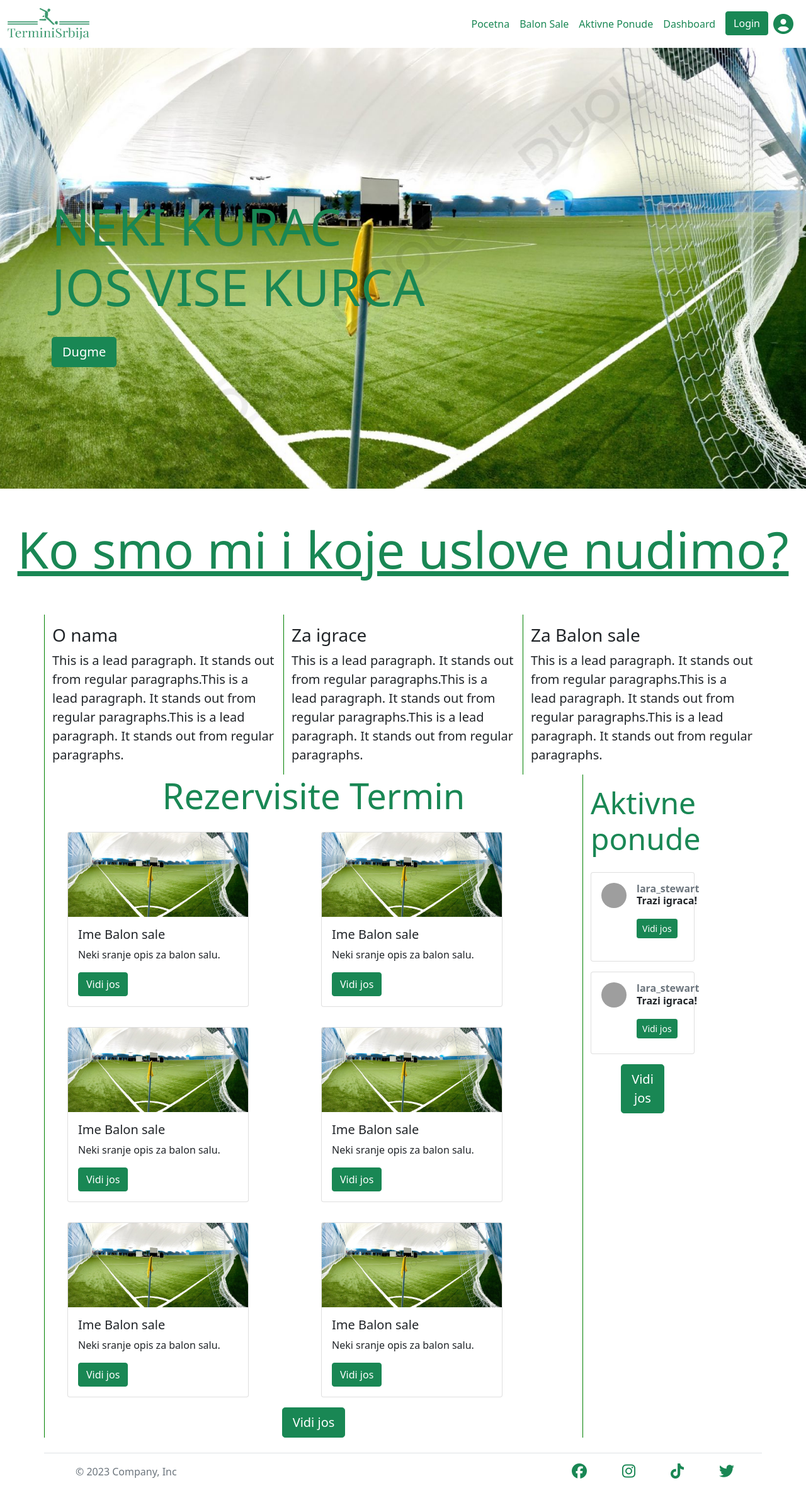
After one commit to daniloradosavljevic/terminisrbijaprojekat, a Flask app: template templates/pocetna.html in a window 1280 px wide. The commit adds this page. Shown: the whole page at 63% size. Run offline with Flask 3, Linux system fonts and the light colour scheme; the template is opened without the code that fills it, so the values that code supplies are empty; some libraries are stand-ins or nearby versions; grey boxes are pictures that could not be loaded.

Commit message:
Dodao sam ove moje stvari

```diff
--- a/templates/base.html
+++ b/templates/base.html
@@ -5,10 +5,11 @@
     <meta charset="UTF-8">
     <meta name="viewport" content="width=device-width, initial-scale=1.0">
     <title>Termini Srbija</title>
+
 </head>
 
 <body>
-    {% block body %} {% endblock %}
+    {% block body %} proba {% endblock %}
 </body>
 
 </html>
--- /dev/null
+++ b/templates/pocetna.html
@@ -0,0 +1,278 @@
+<!DOCTYPE html>
+<html lang="en">
+<head>
+    <meta charset="UTF-8">
+    <meta name="viewport" content="width=device-width, initial-scale=1.0">
+    <title>Base</title>
+    <link href="https://cdn.jsdelivr.net/npm/bootstrap@5.0.2/dist/css/bootstrap.min.css" rel="stylesheet" integrity="sha384-EVSTQN3/azprG1Anm3QDgpJLIm9Nao0Yz1ztcQTwFspd3yD65VohhpuuCOmLASjC" crossorigin="anonymous">
+    <link rel="stylesheet" href="https://cdnjs.cloudflare.com/ajax/libs/font-awesome/6.5.1/css/all.min.css" integrity="sha512-DTOQO9RWCH3ppGqcWaEA1BIZOC6xxalwEsw9c2QQeAIftl+Vegovlnee1c9QX4TctnWMn13TZye+giMm8e2LwA==" crossorigin="anonymous" referrerpolicy="no-referrer" />
+    <style>
+        .header{
+            height: 700px;
+            width: 100%;
+            background-image: url(images/slika1.jpg);
+            background-position: center;
+            background-repeat: no-repeat;
+            background-size: cover;
+        }
+        .header h1{
+            font-size: 80px;
+            font-weight: 700px;
+            color: black;
+            margin-top: 235px;
+        }
+        #col {
+            border-left: 1px solid green;
+        }
+        #col1{
+          border-left: 1px solid green;
+          border-right: 1px solid green;
+        }
+    </style>
+</head>
+<body>
+    <!-- Navbar -->
+   <nav class="navbar navbar-expand-md navbar-light">
+    <div class="container-xxl">
+        <a href="pocetna.html" class="navbar-brand">
+          <img src="images/logo.png" alt="" width="130" height="50">
+        </a>
+        <button class="navbar-toggler" type="button" data-bs-toggle="collapse" data-bs-target="#main-nav" aria-controls="main-nav" aria-expanded="false" aria-label="Toggle navigation">
+            <span class="navbar-toggler-icon"></span>
+        </button>
+        <div class="collapse navbar-collapse justify-content-end align-center" id="main-nav">
+            <ul class="navbar-nav">
+                <li class="nav-item ">
+                    <a href="pocetna.html" class="nav-link text-success">Pocetna</a>
+                </li>
+                <li class="nav-item">
+                    <a href="sale.html" class="nav-link text-success">Balon Sale</a>
+                </li>
+                <li class="nav-item">
+                    <a href="" class="nav-link text-success">Aktivne Ponude</a>
+                </li>
+                <li class="nav-item">
+                  <a href="dashboard.html" class="nav-link text-success">Dashboard</a>
+              </li>
+                <li class="nav-item d-md-none">
+                    <a href="" class="nav-link text-success">LogIn</a>
+                </li>
+                <li class="nav-item ms-2 d-none d-md-inline">
+                    <a class="btn btn-success">Login</a>
+                </li>
+                <li class="nav-item">
+                  <a href="" class="nav-link"><i class="fa-solid fa-circle-user fa-2xl" style="color: #198754;"></i></a>
+                </li>
+            </ul>
+        </div>
+       </div>
+   </nav>
+   <!-- Banner -->
+   <div class="header x-auto d-none d-md-block">
+    <div class="container">
+        <div class="row text center">
+            <div class="col-lg-12">
+                <div>
+                    <h1 class="text-success text-uppercase">Neki kurac<br>jos vise kurca</h1>
+                    <br><a class="btn btn-success btn-lg">Dugme</a>
+                </div>
+            </div>
+        </div>
+    </div>
+   </div>
+   <!-- Banner 2 -->
+   <div class="text-center d-md-none py-5">
+    <h1 class="text-success py-5 display-1">Neki kurac<br>jos vise kurca</h1>
+    <a class="btn btn-success btn-lg rounded-pill">Dugme</a>
+  </div>
+   <!-- About Columns -->
+   <div class="text-center">
+    <h3 class="py-5 display-1 text-success"><u>Ko smo mi i koje uslove nudimo?</u></h3>
+   </div>
+   <div class="container">
+    <div class="row">
+      <div class="col" id="col">
+        <h3 class="pt-3">O nama</h3>
+        <p class="lead">
+            This is a lead paragraph. It stands out from regular paragraphs.This is a lead paragraph. It stands out from regular paragraphs.This is a lead paragraph. It stands out from regular paragraphs.
+          </p>
+      </div>
+      <div class="col" id="col">
+        <h3 class="pt-3">Za igrace</h3>
+        <p class="lead">
+            This is a lead paragraph. It stands out from regular paragraphs.This is a lead paragraph. It stands out from regular paragraphs.This is a lead paragraph. It stands out from regular paragraphs.
+          </p>
+      </div>
+      <div class="col" id="col">
+        <h3 class="pt-3">Za Balon sale</h3>
+        <p class="lead">
+            This is a lead paragraph. It stands out from regular paragraphs.This is a lead paragraph. It stands out from regular paragraphs.This is a lead paragraph. It stands out from regular paragraphs.
+          </p>
+      </div>
+    </div>
+  </div>
+  <!-- FullScrene Column -->
+  <div class="container">
+    <div class="row">
+      <div class="col-9 d-none d-xl-block" id="col">
+        <h3 class="display-4 text-success text-center">Rezervisite Termin</h3>
+        <div class="container">
+            <div class="row">
+              <div class="col py-3">
+                <div class="card" style="width: 18rem;">
+                    <img class="card-img-top" src="images/slika1.jpg" alt="Card image cap">
+                    <div class="card-body">
+                      <h5 class="card-title">Ime Balon sale</h5>
+                      <p class="card-text">Neki sranje opis za balon salu.</p>
+                      <a href="#" class="btn btn-success">Vidi jos</a>
+                    </div>
+                  </div>
+              </div>
+              <div class="col py-3">
+                <div class="card" style="width: 18rem;">
+                    <img class="card-img-top" src="images/slika1.jpg" alt="Card image cap">
+                    <div class="card-body">
+                      <h5 class="card-title">Ime Balon sale</h5>
+                      <p class="card-text">Neki sranje opis za balon salu.</p>
+                      <a href="#" class="btn btn-success">Vidi jos</a>
+                    </div>
+                  </div>
+              </div>
+              <div class="col py-3">
+                <div class="card" style="width: 18rem;">
+                    <img class="card-img-top" src="images/slika1.jpg" alt="Card image cap">
+                    <div class="card-body">
+                      <h5 class="card-title">Ime Balon sale</h5>
+                      <p class="card-text">Neki sranje opis za balon salu.</p>
+                      <a href="#" class="btn btn-success">Vidi jos</a>
+                    </div>
+                  </div>
+              </div>
+              <div class="col py-3">
+                <div class="card" style="width: 18rem;">
+                    <img class="card-img-top" src="images/slika1.jpg" alt="Card image cap">
+                    <div class="card-body">
+                      <h5 class="card-title">Ime Balon sale</h5>
+                      <p class="card-text">Neki sranje opis za balon salu.</p>
+                      <a href="#" class="btn btn-success">Vidi jos</a>
+                    </div>
+                  </div>
+              </div>
+              <div class="col py-3">
+                <div class="card" style="width: 18rem;">
+                    <img class="card-img-top" src="images/slika1.jpg" alt="Card image cap">
+                    <div class="card-body">
+                      <h5 class="card-title">Ime Balon sale</h5>
+                      <p class="card-text">Neki sranje opis za balon salu.</p>
+                      <a href="#" class="btn btn-success">Vidi jos</a>
+                    </div>
+                  </div>
+              </div>
+              <div class="col py-3">
+                <div class="card" style="width: 18rem;">
+                    <img class="card-img-top" src="images/slika1.jpg" alt="Card image cap">
+                    <div class="card-body">
+                      <h5 class="card-title">Ime Balon sale</h5>
+                      <p class="card-text">Neki sranje opis za balon salu.</p>
+                      <a href="#" class="btn btn-success">Vidi jos</a>
+                    </div>
+                  </div>
+              </div>
+            </div>
+            <div class="text-center">
+              <a href="#" class="btn btn-success btn-lg text-center">Vidi jos</a>
+            </div>
+          </div>
+      </div>
+      <!-- Sidebar -->
+      <div class="col-2 d-none d-xl-block" id="col">
+        <h3 class="py-3 display-5 text-success text-center">Aktivne ponude</h3>
+        <div class="card mb-3">
+            <div class="card-body">
+              <div class="d-flex flex-start">
+                <img class="rounded-circle shadow-1-strong me-3"
+                  src="https://mdbcdn.b-cdn.net/img/Photos/Avatars/img%20(26).webp" alt="avatar" width="40"
+                  height="40" />
+                <div class="w-100">
+                  <div class="d-flex justify-content-between align-items-center mb-1">
+                    <h6 class="text-secondary fw-bold mb-3">
+                      lara_stewart
+                      <span class="text-dark ms-2"><br>Trazi igraca!</span><br><br>
+                      <a class="btn btn-success btn-sm ">Vidi jos</a>
+                    </h6>
+                  </div>
+                </div>
+              </div>
+            </div>
+          </div>
+          <div class="card mb-3">
+            <div class="card-body">
+              <div class="d-flex flex-start">
+                <img class="rounded-circle shadow-1-strong me-3"
+                  src="https://mdbcdn.b-cdn.net/img/Photos/Avatars/img%20(26).webp" alt="avatar" width="40"
+                  height="40" />
+                <div class="w-100">
+                  <div class="d-flex justify-content-between align-items-center mb-1">
+                    <h6 class="text-secondary fw-bold mb-1">
+                        lara_stewart
+                        <span class="text-dark ms-2"><br>Trazi igraca!</span><br><br>
+                        <a class="btn btn-success btn-sm ">Vidi jos</a>
+                      </h6>
+                  </div>
+                </div>
+              </div>
+            </div>
+          </div>
+        <div class="px-5"><a class="btn btn-success btn-lg">Vidi jos</a></div>
+      </div>
+      <!-- Mobile Column -->
+      <div class="col-12 d-block d-xl-none" id="col1">
+        <h3 class="display-4 text-success text-center">Rezervisite Termin</h3>
+        <div class="container">
+            <div class="row">
+              <div class="col d-flex justify-content-center py-3">
+                <br><div class="card" style="width: 18rem;">
+                    <img class="card-img-top" src="images/slika1.jpg" alt="Card image cap">
+                    <div class="card-body">
+                      <h5 class="card-title text-center">Ime Balon sale</h5>
+                      <p class="card-text">Neki sranje opis za balon salu.</p>
+                      <div class="text-center">
+                        <a href="#" class="btn btn-success text-center">Vidi jos</a>
+                      </div>
+                    </div>
+                  </div>
+              </div>
+              <div class="col d-flex justify-content-center py-3">
+                <br><div class="card" style="width: 18rem;">
+                    <img class="card-img-top" src="slika1.jpg" alt="Card image cap">
+                    <div class="card-body">
+                      <h5 class="card-title text-center">Ime Balon sale</h5>
+                      <p class="card-text">Neki sranje opis za balon salu.</p>
+                      <div class="text-center">
+                        <a href="#" class="btn btn-success text-center">Vidi jos</a>
+                      </div>
+                    </div>
+                  </div>
+              </div>
+              <a href="#" class="btn btn-success text-center">Vidi jos</a>
+      </div>
+    </div>
+  </div>
+
+  <!-- Footer -->
+  <footer class="d-flex flex-wrap justify-content-between align-items-center py-3 my-4 border-top">
+    <div class="col-md-4 d-flex align-items-center">
+      <a href="/" class="mb-3 me-2 mb-md-0 text-muted text-decoration-none lh-1">
+        <svg class="bi" width="30" height="24"><use xlink:href="#bootstrap"></use></svg>
+      </a>
+      <span class="mb-3 mb-md-0 text-muted">© 2023 Company, Inc</span>
+    </div>
+    <ul class="nav col-md-4 justify-content-end list-unstyled d-flex">
+      <li class="ms-3"><a href="https://www.facebook.com"><i class="fa-brands fa-facebook fa-xl px-2" style="color: #198754;"></i></a><svg class="bi" width="24" height="24"><use xlink:href="#twitter"></use></svg></a></li>
+      <li class="ms-3"><a href="https://www.instagram.com"><i class="fa-brands fa-instagram fa-xl px-2" style="color: #198754;"></i></a><svg class="bi" width="24" height="24"><use xlink:href="#instagram"></use></svg></a></li>
+      <li class="ms-3"><a href="https://www.tiktok.com/en/"><i class="fa-brands fa-tiktok fa-xl px-2" style="color: #198754;"></i></a><svg class="bi" width="24" height="24"><use xlink:href="#facebook"></use></svg></a></li>
+      <li class="ms-3"><a href="https://twitter.com/home?lang=hr"><i class="fa-brands fa-twitter fa-xl px-2" style="color: #198754;"></i></a><svg class="bi" width="24" height="24"><use xlink:href="#facebook"></use></svg></a></li>
+    </ul>
+   <script src="https://cdn.jsdelivr.net/npm/bootstrap@5.0.2/dist/js/bootstrap.bundle.min.js" integrity="sha384-MrcW6ZMFYlzcLA8Nl+NtUVF0sA7MsXsP1UyJoMp4YLEuNSfAP+JcXn/tWtIaxVXM" crossorigin="anonymous"></script>
+</body>
+</html>
```
Also changed, not shown: templates/dashboard.html (added, +58 -0 lines), templates/sale.html (added, +180 -0 lines), templates/images/logo.png (added), templates/images/slika1.jpg (added).
